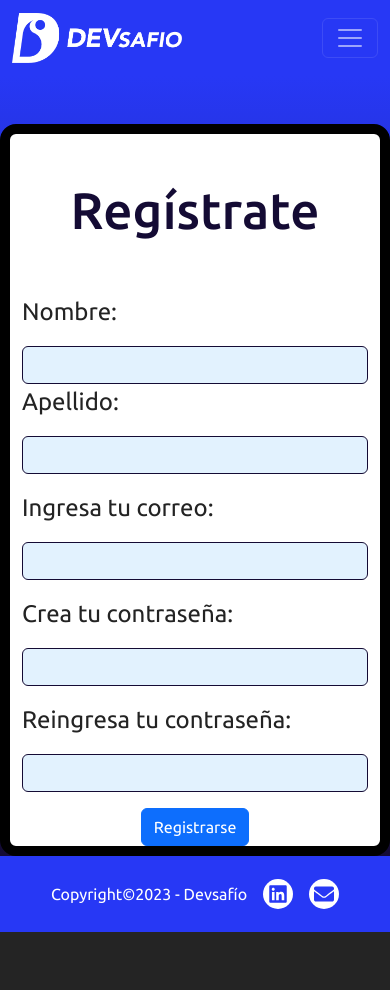
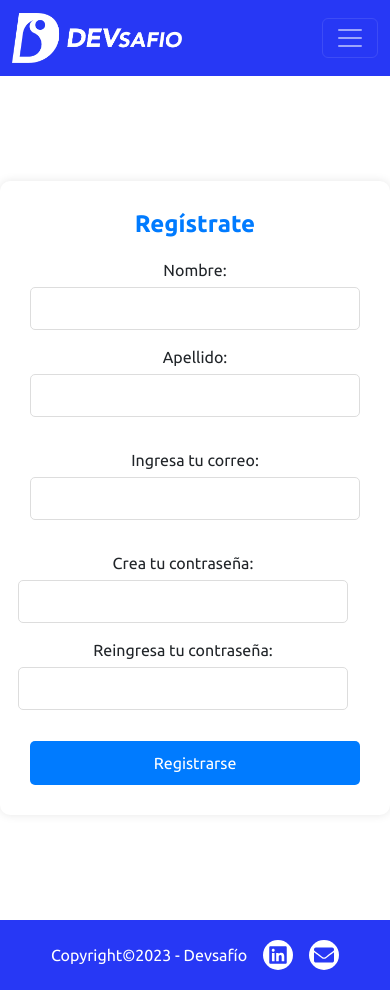
Before and after one commit to dlab-team/c17-incubadora-frontend, a React (Vite) app: page /registrate in a window 390 px wide. Before the commit the page ends 932 px from the top, so only its background shows below. Built offline with nearby package versions, Linux system fonts and the light colour scheme.

Commit message:
cambios al contenedor general y a la view registro tambien responsividad del footer y gap de espacios

```diff
--- a/src/App.css
+++ b/src/App.css
@@ -5,7 +5,8 @@
 	padding: 0;
 	box-sizing: border-box;
 }
-
+body {
+}
 #root {
 	font-family: "ubuntu";
 	width: 100%;
@@ -27,10 +28,7 @@
 }
 
 .contenedor-completo {
-  display: grid;
-  grid-template-rows: 76px 1fr 76px;
 	min-height: 100vh;
-  align-items: center;
 }
 
 @keyframes logo-spin {
--- a/src/components/register/Register.jsx
+++ b/src/components/register/Register.jsx
@@ -65,11 +65,11 @@ const Register = () => {
 	};
 
 	return (
-		<section className="bg_body_register pt-5">
-			<Container className=" bg-white container-start">
+		<section className="bg_body_register ">
+			<Container className=" container-start form-container">
 				<Row className="justify-content-md-center">
-					<Col xs={12} md={3}>
-						<h1 className="pt-5 ">
+					<Col xs={12} md={6}>
+						<h1 className="form-title">
 							{formularioCreado
 								? "¡Formulario enviado correctamente!"
 								: "Regístrate"}
@@ -78,92 +78,89 @@ const Register = () => {
 				</Row>
 
 				<Form onSubmit={handleSubmit}>
-					<Row className="justify-content-md-center pt-5 ">
-						<Col className="col-md-auto" xs={12}>
-							<p className="text-start text-md-end px-md-2">
+					<Row className="mb-3">
+						<Col xs={12} md={6}>
+							<Form.Label className="form-label">
 								Nombre:
-							</p>
-						</Col>
-						<Col xs={12} md={3}>
+							</Form.Label>
 							<Form.Control
 								type="text"
 								placeholder=""
 								name="nombre"
 								value={formData.nombre}
 								onChange={handleChange}
+								className="form-input"
 							/>
 						</Col>
 
-						<Col className="col-md-auto " xs={12}>
-							<p className=" text-md-end text-start px-md-2">
+						<Col xs={12} md={6}>
+							<Form.Label className="form-label">
 								Apellido:
-							</p>
-						</Col>
-						<Col xs={12} md={3}>
+							</Form.Label>
 							<Form.Control
 								type="text"
 								placeholder=""
 								name="apellido"
 								value={formData.apellido}
 								onChange={handleChange}
+								className="form-input"
 							/>
 						</Col>
 					</Row>
 
-					<Row className="justify-content-md-center pt-3">
-						<Col className="" xs={12} md={3}>
-							<p className="text-start px-md-2">
+					<Row className="mb-3">
+						<Col xs={12}>
+							<Form.Label className="form-label">
 								Ingresa tu correo:
-							</p>
-						</Col>
-						<Col xs={12} md={6}>
+							</Form.Label>
 							<Form.Control
 								type="text"
 								placeholder=""
 								name="correo"
 								value={formData.correo}
 								onChange={handleChange}
+								className="form-input"
 							/>
 						</Col>
 					</Row>
 
-					<Row className="justify-content-md-center pt-3">
-						<Col className="col-md-5" xs={12}>
-							<p className="text-start px-md-1">
+					<Row className="mb-3">
+						<Row xs={12} md={6}>
+							<Form.Label className="form-label">
 								Crea tu contraseña:
-							</p>
-						</Col>
-						<Col xs={12} md={4}>
+							</Form.Label>
 							<Form.Control
 								type="password"
 								placeholder=""
 								name="psw"
 								value={formData.psw}
 								onChange={handleChange}
+								className="form-input"
 							/>
-						</Col>
-					</Row>
+						</Row>
 
-					<Row className="justify-content-md-center pt-3">
-						<Col className="col-md-5" xs={12}>
-							<p className="text-start px-md-1">
+						<Row xs={12} md={6}>
+							<Form.Label className="form-label">
 								Reingresa tu contraseña:
-							</p>
-						</Col>
-						<Col xs={12} md={4}>
+							</Form.Label>
 							<Form.Control
 								type="password"
 								placeholder=""
 								name="confirmPsw"
 								value={formData.confirmPsw}
 								onChange={handleChange}
+								className="form-input"
 							/>
-						</Col>
+						</Row>
 					</Row>
 
-					<Row className="justify-content-md-center pt-3">
-						<Col xs={12} md={9} className="text-center">
-							<Button variant="primary" type="submit">
+					<Row className="justify-content-md-center">
+						<Col xs={12} md={6} className="text-center">
+							<Button
+								variant="primary"
+								type="submit"
+								className="form-button"
+							>
 								Registrarse
 							</Button>
 						</Col>
--- a/src/components/register/register.css
+++ b/src/components/register/register.css
@@ -1,30 +1,54 @@
-h1 {
-  color: #140b34;
+.bg_body_register {
+	background-color: #ffffff;
+	height: 100vh; /* Ajusta según la altura deseada */
+	display: flex;
+	align-items: center;
+	justify-content: center;
 }
 
-.bg_body_register {
-  background: rgb(39, 56, 245);
-  background: linear-gradient(180deg, rgba(39, 56, 245, 1) 0%, rgba(30, 35, 154, 1) 50%, rgba(20, 11, 52, 1) 100%);
-  height: 100%;
+.form-container {
+	background-color: #fff;
+	padding: 30px;
+	border-radius: 10px;
+	box-shadow: 0 0 10px rgba(0, 0, 0, 0.1);
+	width: 400px; /* Ajusta según el ancho deseado */
 }
 
-.container-start{
-    max-width: 1104px;
-    width: 100%;
-    border: 10px solid #000000;
-    border-radius: 16px;
-    min-height: 80vh;
-
-
-}
-p {
-  font-size: 24px;
-  line-height: 36px;
-  font-weight: 400;
-  color: #232323;
+.form-title {
+	font-size: 24px;
+	font-weight: bold;
+	text-align: center;
+	margin-bottom: 20px;
+	color: #007bff;
 }
 
-.form-control {
-  background: #e2f2fe;
-  border: 0.5px solid #140b34;
+.form-label {
+	width: 100%;
+	font-size: 16px;
+	margin-bottom: 5px;
 }
+
+.form-input {
+	width: 100%;
+	padding: 10px;
+	margin-bottom: 15px;
+	border: 1px solid #ddd; /* Agrega borde */
+	border-radius: 5px;
+	box-sizing: border-box;
+	font-size: 14px;
+}
+
+.form-button {
+	width: 100%;
+	padding: 10px;
+	background-color: #007bff;
+	color: #fff;
+	border: none;
+	border-radius: 5px;
+	cursor: pointer;
+	font-size: 16px;
+}
+
+.form-button:hover {
+	background-color: #0056b3;
+}
```
Lines whose indentation alone changed are shown as unchanged.
